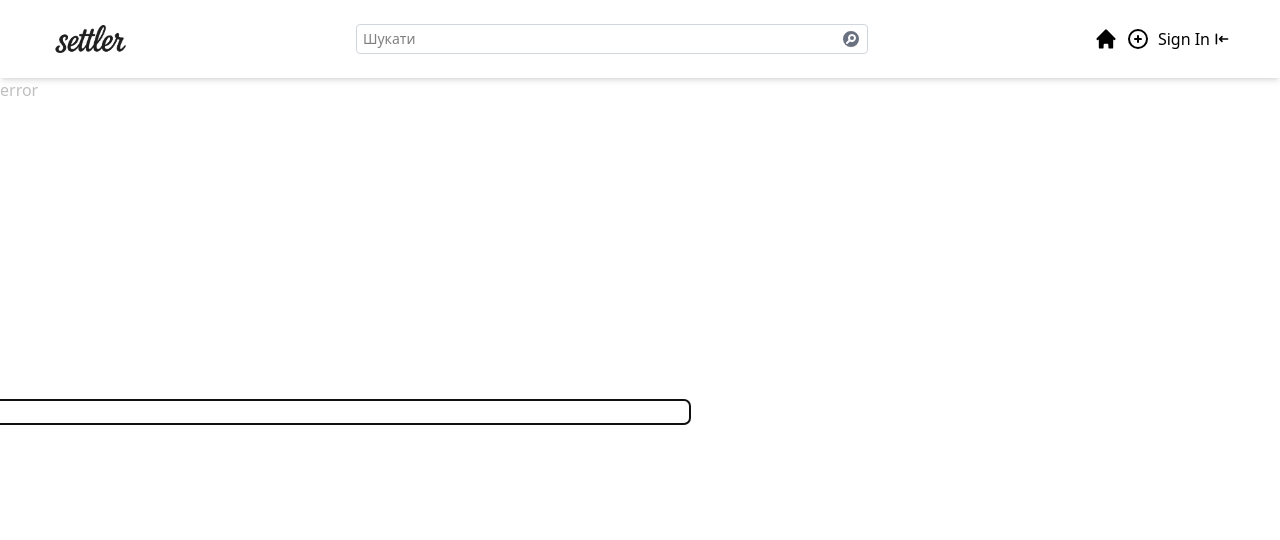
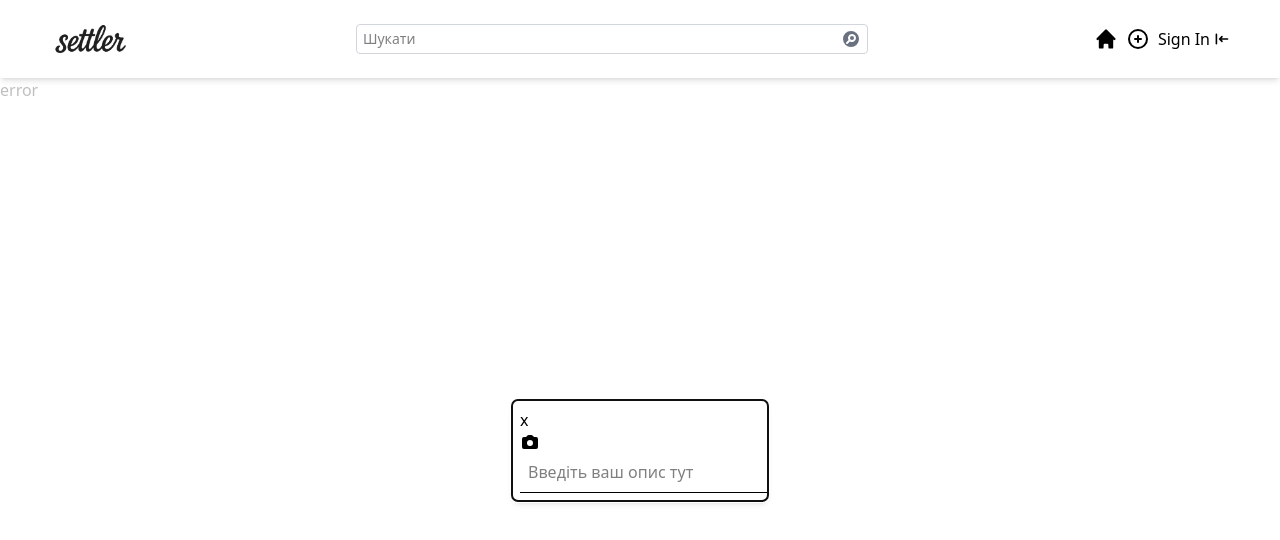
Before and after one commit to Andremaxico/settler, a Next.js app: page /auth/error in a window 1280 px wide. Shown: the top 540 px of the page. Built offline with nearby package versions, Linux system fonts and the light colour scheme; no server answers.

Commit message:
fixed modal position

```diff
--- /dev/null
+++ b/src/app/components/AddPostModal/AddPostForm.tsx
@@ -0,0 +1,27 @@
+import { CameraIcon } from '@heroicons/react/solid';
+import React from 'react';
+
+
+type PropsType = {};
+
+export const AddPostForm: React.FC<PropsType> = () => {
+    return (
+        <form>
+            <input
+                type='image'
+                id='postImage'
+                className='hidden'
+            />
+            <label
+                htmlFor='postImage'
+                className='w-12 h-12 rounded-full ип-'
+            >
+                <CameraIcon className='size-5' />
+            </label>
+            <input
+                placeholder='Введіть ваш опис тут'
+                className='p-2 border-b-1 border-b-black hover:pb-1 active:border-b-blue-600'
+            />
+        </form>
+    )
+}
--- a/src/app/components/AddPostModal/AddPostModal.tsx
+++ b/src/app/components/AddPostModal/AddPostModal.tsx
@@ -4,6 +4,8 @@ import { useAddPostModalStore } from '@/app/zustand/addPostModalStore';
 import React from 'react'
 import { useRecoilState } from 'recoil';
 import Modal from 'react-modal';
+import { CloseBtn } from './CloseBtn';
+import { AddPostForm } from './AddPostForm';
 
 type PropsType = {};
 
@@ -14,10 +16,13 @@ export const AddPostModal: React.FC<PropsType> = () => {
 
     return (
         <Modal
-            className={`${!isVisible ? 'hidden' : ''} flex sticky top-1/2 left-1/2 translate-x-[-50%] container md:max-w-xl h-xl bg-white rounded-md z-20`}
+            className={`${!isVisible ? 'hidden' : ''} flex flex-col sticky top-1/2 mx-auto p-2 max-w-12 sm:max-w-3xs h-xl bg-white rounded-md z-20 shadow-md`}
             isOpen={isVisible}
         >
-            add post modal
+            <div className="flex justify-self-end">
+                <CloseBtn />
+            </div>
+            <AddPostForm />
         </Modal>
     )
 }
--- /dev/null
+++ b/src/app/components/AddPostModal/CloseBtn.tsx
@@ -0,0 +1,21 @@
+'use client'
+
+
+import { useAddPostModalStore } from '@/app/zustand/addPostModalStore';
+import React from 'react';
+
+type PropsType = {};
+
+export const CloseBtn: React.FC<PropsType> = () => {
+    const { hide } = useAddPostModalStore();
+
+    const handleClick = () => {
+        hide();
+    }
+
+    return (
+        <button onClick={handleClick}>
+            x
+        </button>
+    )
+}
```
Also changed, not shown: 1 other file (tests, documents, lock files or other folders).
